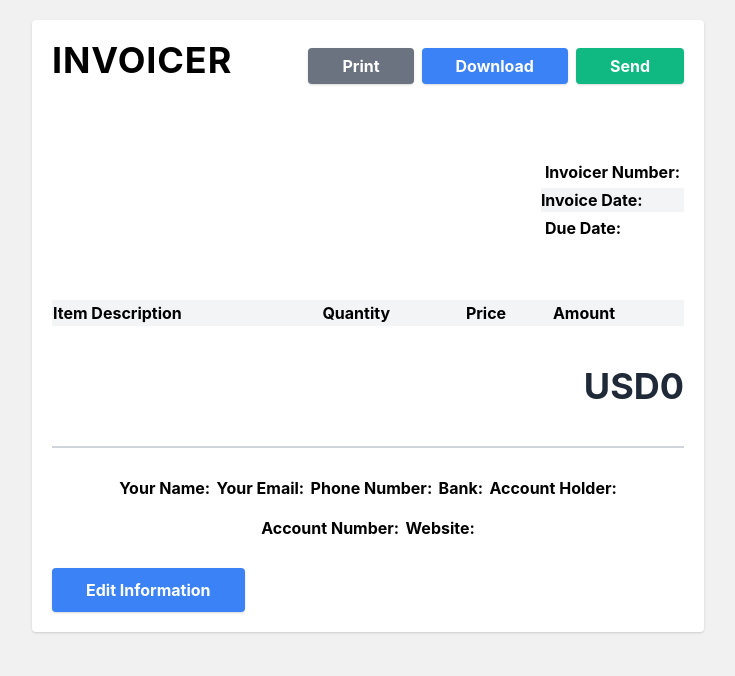
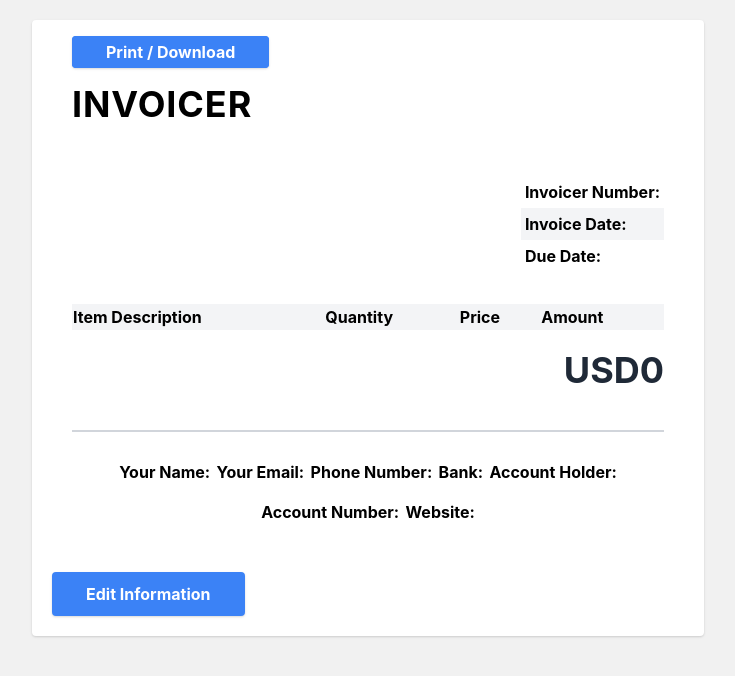
Before and after one commit to EHAB3x/invoicer, a React (Create React App) app: page / in a window 1280 px wide. Both pictures are taken after a click on the button "Preview Invoice". Shown: the top 676 px of the page, without its empty margins (272-1007 px from the left). Built offline with nearby package versions, Linux system fonts and the light colour scheme.

Commit message:
finish the project

```diff
--- a/package.json
+++ b/package.json
@@ -10,6 +10,7 @@
     "react-dom": "^18.2.0",
     "react-icons": "^4.12.0",
     "react-scripts": "5.0.1",
+    "react-to-print": "^2.14.15",
     "uuid": "^9.0.1",
     "web-vitals": "^2.1.4"
   },
--- a/src/App.js
+++ b/src/App.js
@@ -1,4 +1,4 @@
-import { useState } from "react";
+import { useRef, useState } from "react";
 import ClientDetails from "./components/ClientDetails";
 import Dates from "./components/Dates";
 import Footer from "./components/Footer";
@@ -7,6 +7,7 @@ import MainDetails from "./components/MainDetails";
 import Notes from "./components/Notes";
 import Table from "./components/Table";
 import TableForm from "./components/TableForm";
+import ReactToPrint from "react-to-print";
 
 
 function App() {
@@ -30,7 +31,7 @@ function App() {
   const [amount, setAmount] = useState('');
   const [list, setList]= useState([]);
   const [total, setTotal] = useState(0)
-
+  const componentRef = useRef()
 
   const handlePrint =()=>{
     window.print()
@@ -38,7 +39,17 @@ function App() {
   return (
     <>
     <main className="p-5 m-5 md:max-w-xl md:mx-auto lg:max-w-2xl bg-white rounded shadow">
-      {showInvoice ? <div>
+
+      {showInvoice ?
+      <>
+      <ReactToPrint
+       trigger={()=> <buttton className="bg-blue-500 text-white font-bold
+       py-1 px-8 rounded shadow border-2 border-blue-500
+       hover:bg-transparent hover:text-blue-500 transition-all
+       duration-300 m-5 cursor-pointer">Print / Download</buttton>}
+       content={()=> componentRef.current}
+      />
+       <div ref={componentRef} className="p-5">
          <Header handlePrint={handlePrint}/>
          <MainDetails name={name} address={address} />
          <ClientDetails clientName={clientName} clientAddress={clientAddress} />
@@ -46,10 +57,12 @@ function App() {
          <Table list={list} setList={setList} total={total} setTotal={setTotal}/>
          <Notes notes={notes}/>
          <Footer name={name} address={address} website={website} email={email} phone={phone} bankAccount={bankAccount} bankName={bankName}/>
+        </div>
          <button
           onClick={()=>setShowInvoice(false)}
-          className="mt-5 bg-blue-500 text-white font-bold py-2 px-8 rounded shadow border-2 border-blue-500 hover:bg-transparent hover:text-blue-500 transition-all duration-300">Edit Information</button>
-      </div>:(
+          className="mt-5 bg-blue-500 text-white font-bold py-2 px-8 rounded shadow border-2 border-blue-500 hover:bg-transparent hover:text-blue-500 transition-all duration-300">Edit Information
+         </button>
+      </>:(
         <>
           <div className="flex flex-col justify-center">
             <article className="md:grid grid-cols-2 gap-10">
--- a/src/components/ClientDetails.js
+++ b/src/components/ClientDetails.js
@@ -3,7 +3,7 @@ import React from 'react'
 export default function ClientDetails({clientName, clientAddress}) {
   console.log(clientName);
   return (
-    <section className="mt-10">
+    <section className="mt-4">
         <h2 className="text-2xl uppercase font-bold mb-1">{clientName}</h2>
         <p>{clientAddress}</p>
     </section>
--- a/src/components/Dates.js
+++ b/src/components/Dates.js
@@ -2,12 +2,12 @@ import React from 'react'
 
 export default function Dates({invoiceNumber,invoiceDate,dueDate}) {
   return (
-    <article className="mt-10 mb-14 flex items-end justify-end">
+    <article className="mt-2 mb-8 flex items-end justify-end">
         <ul>
           <li className='p-1'>
             <span className="font-bold">Invoicer Number: </span> {invoiceNumber}
           </li>
-          <li className='bg-gray-100'>
+          <li className='bg-gray-100 p-1'>
             <span className="font-bold">Invoice Date: </span> {invoiceDate}
           </li>
           <li className='p-1'>
--- a/src/components/Header.js
+++ b/src/components/Header.js
@@ -3,12 +3,12 @@ import React from 'react'
 export default function Header({handlePrint}) {
 
   return (
-    <header className="flex flex-col items-center justify-center mb-5 xl:flex-row xl:justify-between">
+    <header className="flex flex-col items-start justify-start mb-5 xl:flex-row xl:justify-between">
         <div>
         <h1 className="font-bold uppercase tracking-wide text-4xl mb-3">Invoicer</h1>
         </div>
 
-        <div>
+        {/* <div>
         <ul className="flex items-center justify-between flex-wrap">
             <li>
             <button className="bg-gray-500 text-white font-bold
@@ -31,7 +31,7 @@ export default function Header({handlePrint}) {
                duration-300">Send</button>
             </li>
         </ul>
-        </div>
+        </div> */}
     </header>
   )
 }
--- a/src/components/Table.js
+++ b/src/components/Table.js
@@ -3,7 +3,7 @@ import React from 'react'
 export default function Table({list,total}) {
   return (
     <>
-      <table width="100%" className="mb-10">
+      <table width="100%" className="mb-5">
           <thead>
             <tr className='bg-gray-100 p-1'>
               <td className='font-bold'>Item Description</td>
--- a/src/components/TableForm.js
+++ b/src/components/TableForm.js
@@ -16,6 +16,9 @@ export default function TableForm({
   const handleSubmit = (e)=>{
     e.preventDefault();
 
+    if(!description || !quantity || !price){
+      alert("Please Fill In All Inputs")
+    }else{
       const newItems = {
         id : uuidv4(),
         description:description,
@@ -30,6 +33,8 @@ export default function TableForm({
       setList([...list,newItems])
       setIsEditing(false)
       console.log(list);
+    }
+
   }
 
   useEffect(()=>{
@@ -54,7 +59,7 @@ export default function TableForm({
     setPrice(editingRow.price)
   }
 
-  const deleteRow = (id)=>{setList(list.filter((row)=> row.id !== id))}
+  const deleteRow = (id)=>{setList(list.filter(row=> row.id !== id))}
   return (
     <>
         <form onSubmit={handleSubmit}>
```
Also changed, not shown: 1 other file (tests, documents, lock files or other folders). Lines whose indentation alone changed are shown as unchanged.
